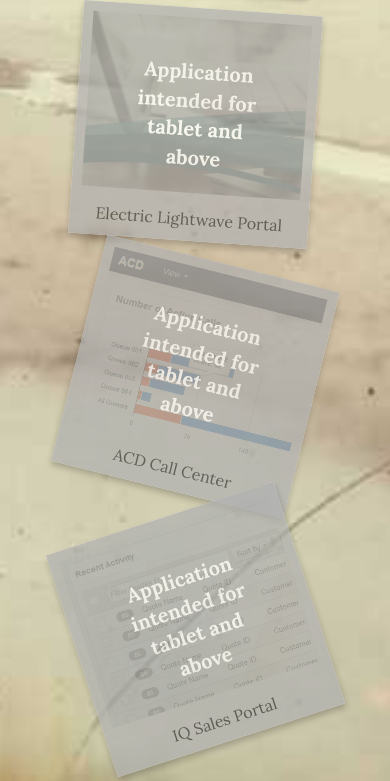
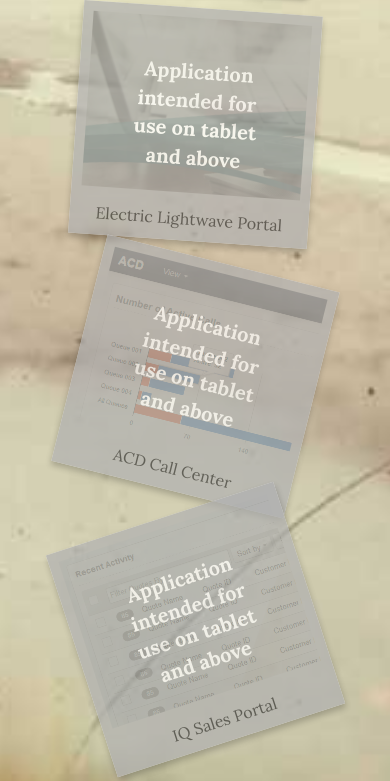
Before and after one commit to cesterline/cesterline.github.io, a PHP site: page / in a window 390 px wide. Shown: the part 2790-3571 px from the top of the page. Run offline with PHP 8.4, Linux system fonts and the light colour scheme.

Commit message:
update copy

```diff
--- a/css/style.css
+++ b/css/style.css
@@ -73,10 +73,9 @@ a:focus {
 .navbar-custom .navbar-brand:focus {
     outline: 0;
 }
-
 .navbar-custom .navbar-brand .navbar-toggle {
     padding: 4px 6px;
-    font-size: 16px;
+    font-size: 302px;
     color: #fff;
 }
 
@@ -194,7 +193,7 @@ a:focus {
         pointer-events: none;
     }
     #portfolio .row:last-of-type .polaroid-images a:before {
-        content: "Application intended for tablet and above";
+        content: "Application intended for use on tablet and above";
         position: absolute;
         left: 0;
         top: 0;
```
